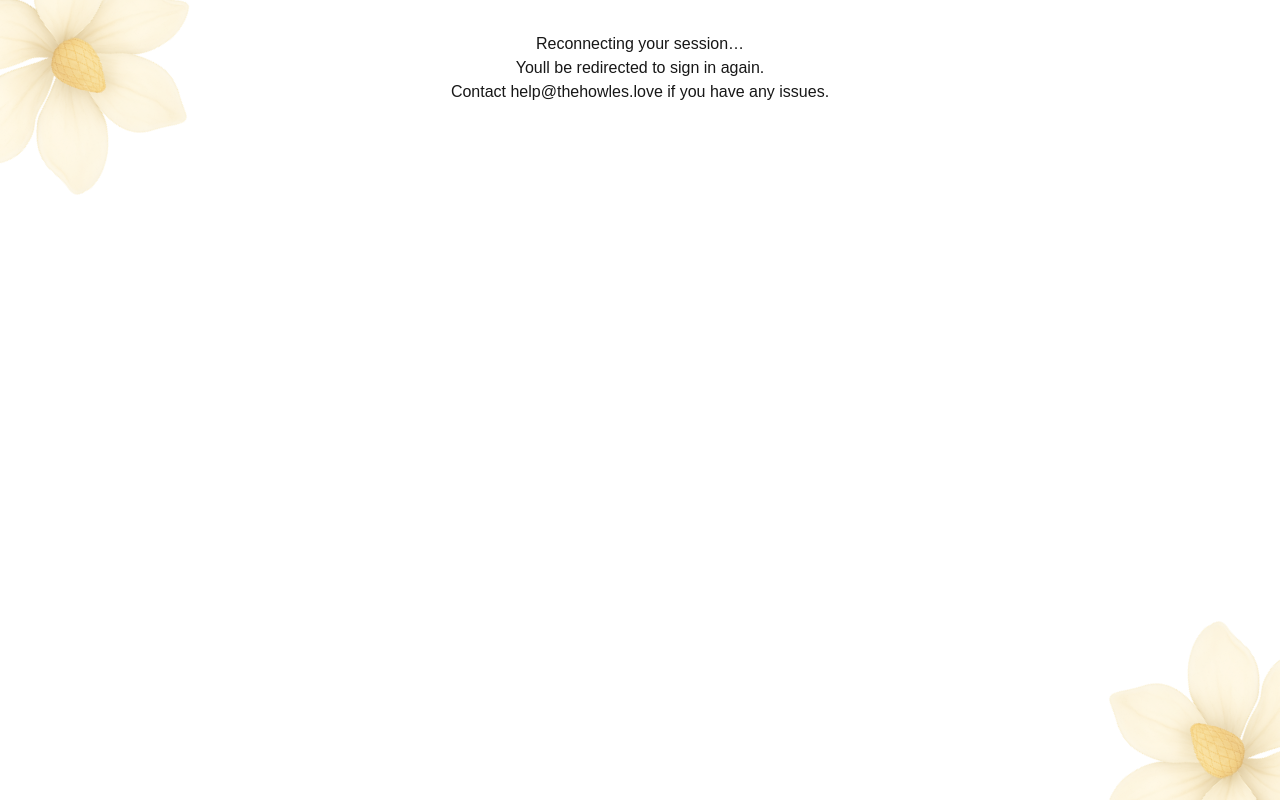
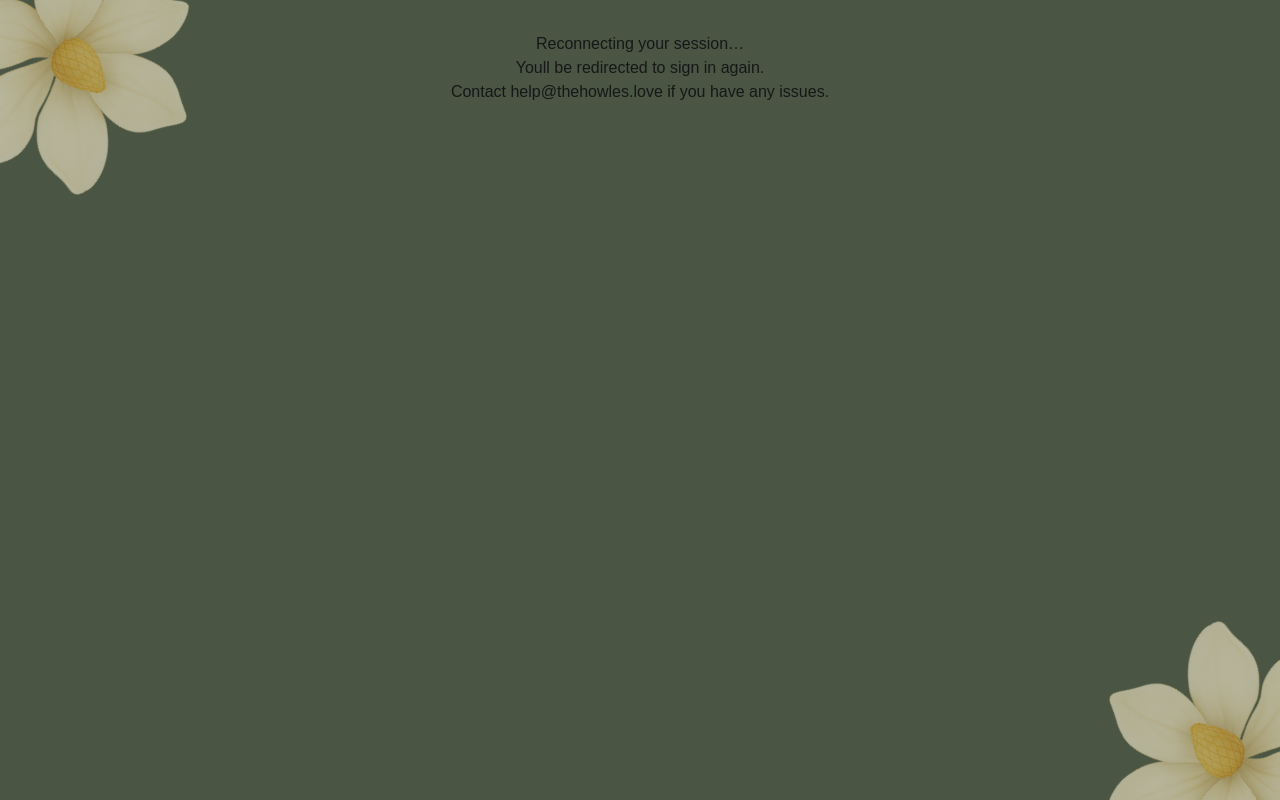
Before and after one commit to Howler4695/Hwl-Wedding-Web, a Next.js app: page /auth/reauth in a window 1280 px wide. Built offline with nearby package versions, Linux system fonts and the light colour scheme.

Commit message:
added new fonts, fixed light mode

```diff
--- a/app/globals.css
+++ b/app/globals.css
@@ -1,14 +1,17 @@
 @import "tailwindcss";
 
 :root {
-  --background: var(--background);
+  --background: #4a5544;
   --foreground: #171717;
 }
 
 @theme inline {
   --color-background: var(--background);
   --color-foreground: var(--foreground);
-  --font-sans: var(--font-geist-sans);
+  --font-heading: var(--font-cormorant);
+  --font-body: var(--font-quicksand);
+
+  --font-sans: var(--font-quicksand);
   --font-mono: var(--font-geist-mono);
 }
 
--- a/app/layout.tsx
+++ b/app/layout.tsx
@@ -1,5 +1,10 @@
 import type { Metadata } from "next";
-import { Geist, Geist_Mono } from "next/font/google";
+import {
+  Geist,
+  Geist_Mono,
+  Cormorant_Garamond,
+  Quicksand,
+} from "next/font/google";
 import "./globals.css";
 import { MagCorners } from "@/components";
 
@@ -11,6 +16,18 @@ const geistSans = Geist({
 const geistMono = Geist_Mono({
   variable: "--font-geist-mono",
   subsets: ["latin"],
+});
+
+const cormorant = Cormorant_Garamond({
+  subsets: ["latin"],
+  weight: ["400", "500", "600", "700"],
+  variable: "--font-cormorant",
+});
+
+const quicksand = Quicksand({
+  subsets: ["latin"],
+  weight: ["300", "400", "500", "600", "700"],
+  variable: "--font-quicksand",
 });
 
 export const metadata: Metadata = {
@@ -27,7 +44,7 @@ export default function RootLayout({
   return (
     <html lang="en">
       <body
-        className={`${geistSans.variable} ${geistMono.variable} antialiased`}
+        className={`${geistSans.variable} ${geistMono.variable} ${cormorant.variable} ${quicksand.variable} antialiased`}
       >
         <MagCorners />
         {children}
```
